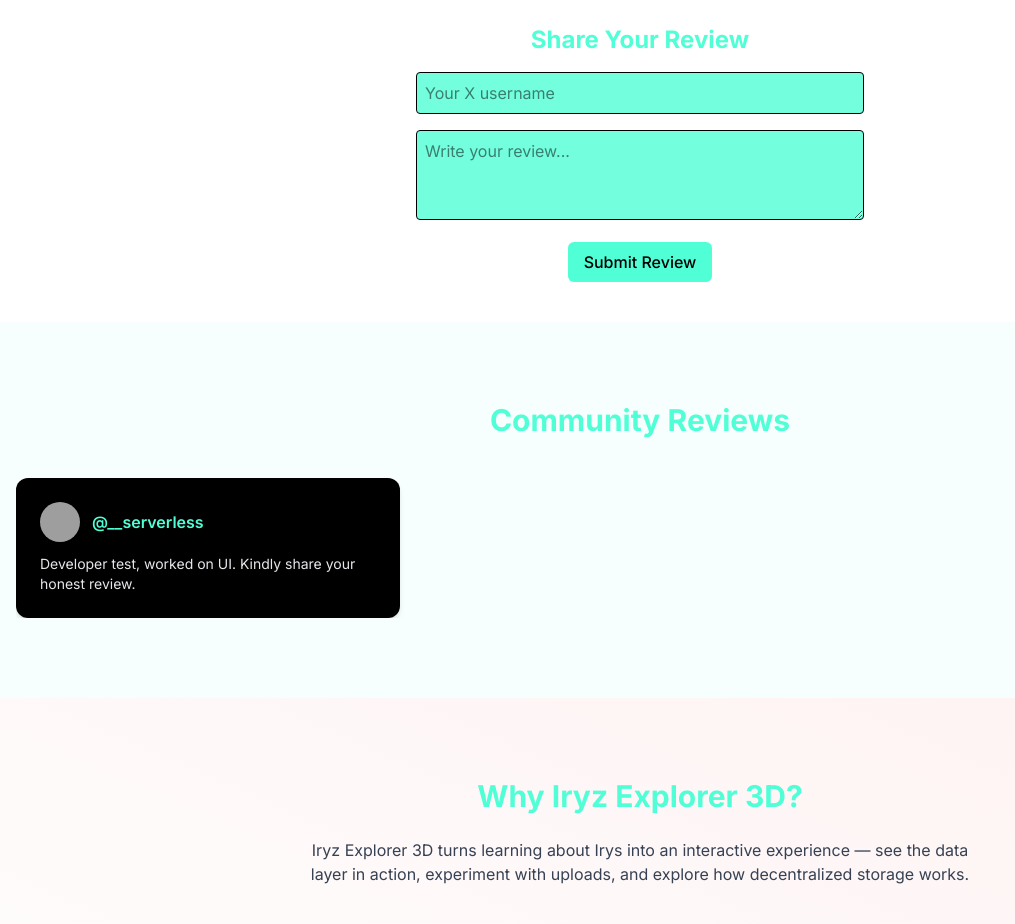
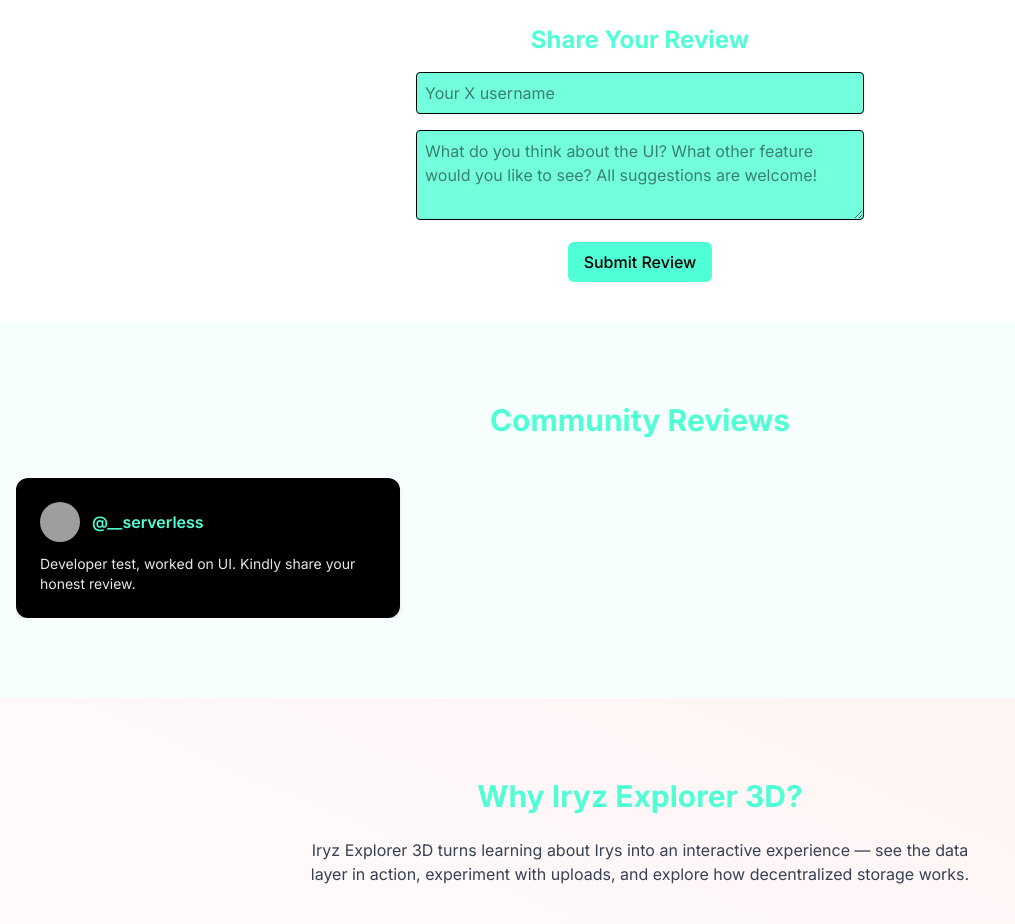
Before and after one commit to collinsoden/irys, a Next.js app: page / in a window 1280 px wide. Shown: the part 1280-2204 px from the top of the page, without its empty margins (0-1015 px from the left). Built offline with nearby package versions, Linux system fonts and the light colour scheme; no server answers; grey boxes are pictures that could not be loaded.

Commit message:
fix: added a more engaging placeholder to review field

```diff
--- a/src/components/reviews/ReviewForm.tsx
+++ b/src/components/reviews/ReviewForm.tsx
@@ -45,7 +45,7 @@
           className="w-full p-2 rounded border bg-theme/80 text-black"
         />
         <textarea
-          placeholder="Write your review..."
+          placeholder="What do you think about the UI? What other feature would you like to see? All suggestions are welcome!"
           value={review}
           onChange={(e) => setReview(e.target.value)}
           required
```
